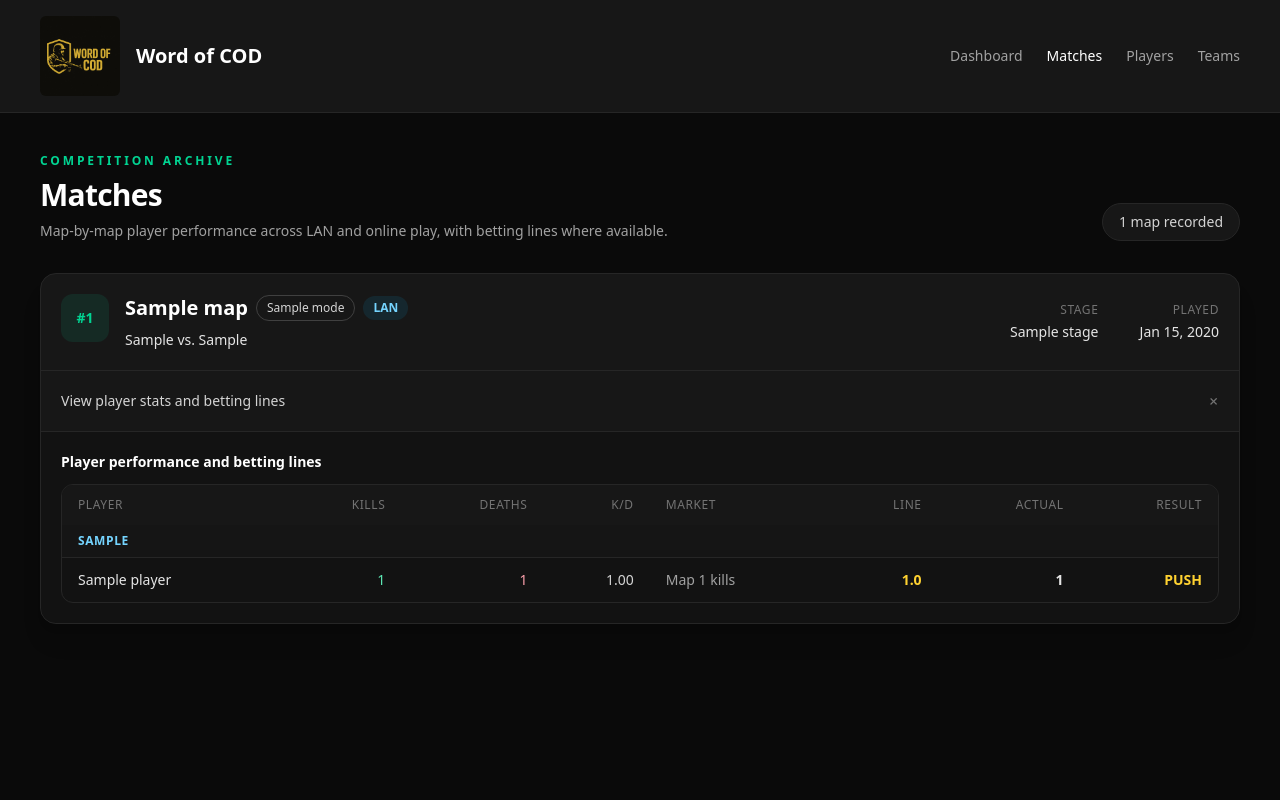
After one commit to word-of-cod/woc, a Django app: page /matches/ in a window 1280 px wide, after a click that opens the changed part. The commit adds this page. Run offline with Django 5.2, Linux system fonts and the light colour scheme; tables that the repository leaves empty hold one stand-in row (values such as "Sample post"); some libraries are stand-ins or nearby versions.

Commit message:
18 create matches page (#25)
* created matches page and integrated with the newly pulled data from the breaking point api

* whoops forgot to save these

```diff
--- a/woc-app/src/models.py
+++ b/woc-app/src/models.py
@@ -188,6 +188,12 @@ class PlayerGameStat(models.Model):
         self.full_clean()
         return super().save(*args, **kwargs)
 
+    @property
+    def kill_death_ratio(self):
+        if self.deaths == 0:
+            return None
+        return self.kills / self.deaths
+
     def __str__(self):
         return f'{self.player} in game {self.game_id}'
 
--- a/woc-app/src/templates/base.html
+++ b/woc-app/src/templates/base.html
@@ -27,8 +27,14 @@
 
             <!-- NAV LINKS -->
             <nav class="flex items-center gap-6 text-sm">
-                <a href="/" class="text-neutral-400 hover:text-white transition">Dashboard</a>
-                <a href="/matches/" class="text-neutral-400 hover:text-white transition">Matches</a>
+                <a href="{% url 'dashboard' %}"
+                   class="{% if request.resolver_match.url_name == 'dashboard' %}text-white{% else %}text-neutral-400{% endif %} hover:text-white transition">
+                    Dashboard
+                </a>
+                <a href="{% url 'matches' %}"
+                   class="{% if request.resolver_match.url_name == 'matches' %}text-white{% else %}text-neutral-400{% endif %} hover:text-white transition">
+                    Matches
+                </a>
                 <a href="/players/" class="text-neutral-400 hover:text-white transition">Players</a>
                 <a href="/teams/" class="text-neutral-400 hover:text-white transition">Teams</a>
             </nav>
--- /dev/null
+++ b/woc-app/src/templates/matches.html
@@ -0,0 +1,172 @@
+{% extends "base.html" %}
+
+{% block title %}Matches | Word of COD{% endblock %}
+
+{% block content %}
+<section class="mx-auto max-w-7xl">
+    <div class="mb-8 flex flex-col gap-3 sm:flex-row sm:items-end sm:justify-between">
+        <div>
+            <p class="mb-2 text-xs font-semibold uppercase tracking-[0.24em] text-emerald-400">Competition archive</p>
+            <h2 class="text-3xl font-bold tracking-tight text-white">Matches</h2>
+            <p class="mt-2 max-w-2xl text-sm text-neutral-400">
+                Map-by-map player performance across LAN and online play, with betting lines where available.
+            </p>
+        </div>
+        <div class="rounded-full border border-neutral-800 bg-neutral-900 px-4 py-2 text-sm text-neutral-300">
+            {{ total_games }} map{{ total_games|pluralize }} recorded
+        </div>
+    </div>
+
+    <div class="space-y-5">
+        {% for game in games %}
+        <article class="overflow-hidden rounded-2xl border border-neutral-800 bg-neutral-900 shadow-xl shadow-black/10">
+            <div class="flex flex-col gap-5 border-b border-neutral-800 p-5 lg:flex-row lg:items-center lg:justify-between">
+                <div class="flex items-start gap-4">
+                    <div class="flex h-12 w-12 shrink-0 items-center justify-center rounded-xl bg-emerald-400/10 text-sm font-bold text-emerald-400">
+                        #{{ game.game_id }}
+                    </div>
+                    <div>
+                        <div class="flex flex-wrap items-center gap-2">
+                            <h3 class="text-xl font-semibold text-white">{{ game.game_map.name }}</h3>
+                            <span class="rounded-full border border-neutral-700 px-2.5 py-1 text-xs text-neutral-300">
+                                {{ game.mode.name }}
+                            </span>
+                            <span class="rounded-full px-2.5 py-1 text-xs font-semibold {% if game.source == 'LAN' %}bg-sky-400/10 text-sky-300{% else %}bg-violet-400/10 text-violet-300{% endif %}">
+                                {{ game.get_source_display }}
+                            </span>
+                        </div>
+                        <p class="mt-2 text-sm text-neutral-400">
+                            <span class="font-medium text-neutral-200">{{ game.matchup_label }}</span>
+                        </p>
+                    </div>
+                </div>
+
+                <div class="grid grid-cols-2 gap-x-8 gap-y-2 text-sm lg:text-right">
+                    <div>
+                        <p class="text-xs uppercase tracking-wider text-neutral-500">Stage</p>
+                        <p class="mt-1 text-neutral-200">{{ game.stage.name }}</p>
+                    </div>
+                    <div>
+                        <p class="text-xs uppercase tracking-wider text-neutral-500">Played</p>
+                        <time class="mt-1 block text-neutral-200" datetime="{{ game.event_date|date:'c' }}">
+                            {{ game.event_date|date:"M j, Y" }}
+                        </time>
+                    </div>
+                </div>
+            </div>
+
+            <details class="group">
+                <summary class="flex cursor-pointer list-none items-center justify-between px-5 py-4 text-sm font-medium text-neutral-300 transition hover:bg-neutral-800/50 hover:text-white">
+                    <span>View player stats{% if game.has_betting_lines %} and betting lines{% endif %}</span>
+                    <span class="text-lg text-neutral-500 transition group-open:rotate-45">+</span>
+                </summary>
+
+                <div class="border-t border-neutral-800 bg-neutral-950/40 p-5">
+                    <h4 class="mb-3 text-sm font-semibold text-white">
+                        Player performance{% if game.has_betting_lines %} and betting lines{% endif %}
+                    </h4>
+                    <div class="overflow-x-auto rounded-xl border border-neutral-800">
+                        <table class="w-full text-left text-sm">
+                            <thead class="bg-neutral-900 text-xs uppercase tracking-wider text-neutral-500">
+                                <tr>
+                                    <th class="px-4 py-3 font-medium">Player</th>
+                                    <th class="px-4 py-3 text-right font-medium">Kills</th>
+                                    <th class="px-4 py-3 text-right font-medium">Deaths</th>
+                                    <th class="px-4 py-3 text-right font-medium">K/D</th>
+                                    {% if game.has_betting_lines %}
+                                        <th class="px-4 py-3 font-medium">Market</th>
+                                        <th class="px-4 py-3 text-right font-medium">Line</th>
+                                        <th class="px-4 py-3 text-right font-medium">Actual</th>
+                                        <th class="px-4 py-3 text-right font-medium">Result</th>
+                                    {% endif %}
+                                </tr>
+                            </thead>
+                            <tbody class="divide-y divide-neutral-800">
+                                {% for team_group in game.team_groups %}
+                                <tr class="bg-neutral-900/70">
+                                    <th colspan="{% if game.has_betting_lines %}8{% else %}4{% endif %}" scope="rowgroup" class="px-4 py-2 text-xs font-semibold uppercase tracking-wider text-sky-300">
+                                        {{ team_group.name }}
+                                    </th>
+                                </tr>
+                                {% for row in team_group.rows %}
+                                <tr>
+                                    <td class="px-4 py-3 font-medium text-neutral-200">{{ row.player.name }}</td>
+                                    <td class="px-4 py-3 text-right text-emerald-300">
+                                        {% if row.stat %}{{ row.stat.kills }}{% else %}&mdash;{% endif %}
+                                    </td>
+                                    <td class="px-4 py-3 text-right text-rose-300">
+                                        {% if row.stat %}{{ row.stat.deaths }}{% else %}&mdash;{% endif %}
+                                    </td>
+                                    <td class="px-4 py-3 text-right text-neutral-300">
+                                        {% if row.stat and row.stat.kill_death_ratio is not None %}
+                                            {{ row.stat.kill_death_ratio|floatformat:2 }}
+                                        {% else %}
+                                            &mdash;
+                                        {% endif %}
+                                    </td>
+                                    {% if game.has_betting_lines %}
+                                    <td class="px-4 py-3 text-neutral-400">
+                                        {% for item in row.lines %}
+                                            <div{% if not forloop.last %} class="mb-1"{% endif %}>{{ item.line.get_market_display }}</div>
+                                        {% empty %}
+                                            &mdash;
+                                        {% endfor %}
+                                    </td>
+                                    <td class="px-4 py-3 text-right font-semibold text-amber-300">
+                                        {% for item in row.lines %}
+                                            <div{% if not forloop.last %} class="mb-1"{% endif %}>{{ item.line.line|floatformat:1 }}</div>
+                                        {% empty %}
+                                            &mdash;
+                                        {% endfor %}
+                                    </td>
+                                    <td class="px-4 py-3 text-right font-semibold text-neutral-200">
+                                        {% for item in row.lines %}
+                                            <div{% if not forloop.last %} class="mb-1"{% endif %}>
+                                                {% if item.actual_value is not None %}{{ item.actual_value }}{% else %}&mdash;{% endif %}
+                                            </div>
+                                        {% empty %}
+                                            &mdash;
+                                        {% endfor %}
+                                    </td>
+                                    <td class="px-4 py-3 text-right font-semibold">
+                                        {% for item in row.lines %}
+                                            <div class="{% if item.outcome == 'OVER' %}text-emerald-300{% elif item.outcome == 'UNDER' %}text-rose-300{% elif item.outcome == 'PUSH' %}text-amber-300{% else %}text-neutral-500{% endif %}{% if not forloop.last %} mb-1{% endif %}">
+                                                {{ item.outcome }}
+                                            </div>
+                                        {% empty %}
+                                            &mdash;
+                                        {% endfor %}
+                                    </td>
+                                    {% endif %}
+                                </tr>
+                                {% endfor %}
+                                {% empty %}
+                                <tr><td colspan="{% if game.has_betting_lines %}8{% else %}4{% endif %}" class="px-4 py-5 text-center text-neutral-500">No player data recorded.</td></tr>
+                                {% endfor %}
+                            </tbody>
+                        </table>
+                    </div>
+                </div>
+            </details>
+        </article>
+        {% empty %}
+        <div class="rounded-2xl border border-dashed border-neutral-800 px-6 py-16 text-center">
+            <h3 class="text-lg font-semibold text-white">No matches yet</h3>
+            <p class="mt-2 text-sm text-neutral-500">Seed or import game data to populate this page.</p>
+        </div>
+        {% endfor %}
+    </div>
+
+    {% if page_obj.paginator.num_pages > 1 %}
+    <nav class="mt-8 flex items-center justify-center gap-3" aria-label="Matches pagination">
+        {% if page_obj.has_previous %}
+            <a href="?page={{ page_obj.previous_page_number }}" class="rounded-lg border border-neutral-700 bg-neutral-900 px-4 py-2 text-sm text-neutral-300 hover:border-neutral-600 hover:text-white">Previous</a>
+        {% endif %}
+        <span class="text-sm text-neutral-500">Page {{ page_obj.number }} of {{ page_obj.paginator.num_pages }}</span>
+        {% if page_obj.has_next %}
+            <a href="?page={{ page_obj.next_page_number }}" class="rounded-lg border border-neutral-700 bg-neutral-900 px-4 py-2 text-sm text-neutral-300 hover:border-neutral-600 hover:text-white">Next</a>
+        {% endif %}
+    </nav>
+    {% endif %}
+</section>
+{% endblock %}
--- a/woc-app/src/urls.py
+++ b/woc-app/src/urls.py
@@ -2,5 +2,6 @@ from django.urls import path
 from src import views
 
 urlpatterns = [
-    path('', views.dashboard, name='dashboard'),  # Map the root URL to the index view
+    path('', views.dashboard, name='dashboard'),
+    path('matches/', views.matches, name='matches'),
 ]
--- a/woc-app/src/views.py
+++ b/woc-app/src/views.py
@@ -1,6 +1,38 @@
+from django.core.paginator import Paginator
 from django.shortcuts import render
 
-from .selectors import recent_games
+from .selectors import games_for_matches_page, recent_games
+
+
+def evaluate_betting_line(*, line, stat):
+    if stat is None:
+        return {
+            'line': line,
+            'actual_value': None,
+            'outcome': 'PENDING',
+        }
+
+    if line.market.endswith('_KILLS'):
+        actual_value = stat.kills
+    elif line.market.endswith('_DEATHS'):
+        actual_value = stat.deaths
+    else:
+        actual_value = None
+
+    if actual_value is None:
+        outcome = 'PENDING'
+    elif actual_value > line.line:
+        outcome = 'OVER'
+    elif actual_value < line.line:
+        outcome = 'UNDER'
+    else:
+        outcome = 'PUSH'
+
+    return {
+        'line': line,
+        'actual_value': actual_value,
+        'outcome': outcome,
+    }
 
 
 def dashboard(request):
@@ -13,3 +45,69 @@ def dashboard(request):
             'games': games,
         },
     )
+
+
+def matches(request):
+    paginator = Paginator(games_for_matches_page(), 25)
+    page_obj = paginator.get_page(request.GET.get('page'))
+    games = page_obj.object_list
+
+    for game in games:
+        stats = list(game.player_stats.all())
+        lines_by_player = {}
+        betting_lines = list(game.betting_lines.all())
+        for line in betting_lines:
+            lines_by_player.setdefault(line.player_id, []).append(line)
+
+        game.team_names = sorted({stat.team for stat in stats})
+        game.has_betting_lines = bool(betting_lines)
+        if len(game.team_names) > 1:
+            game.matchup_label = ' vs. '.join(game.team_names)
+        elif game.team_names:
+            game.matchup_label = f'{game.team_names[0]} vs. {game.opponent}'
+        else:
+            game.matchup_label = f'Unknown team vs. {game.opponent}'
+        rows_by_team = {}
+
+        for stat in stats:
+            player_lines = lines_by_player.pop(stat.player_id, [])
+            rows_by_team.setdefault(stat.team, []).append(
+                {
+                    'player': stat.player,
+                    'stat': stat,
+                    'lines': [
+                        evaluate_betting_line(line=line, stat=stat)
+                        for line in player_lines
+                    ],
+                }
+            )
+
+        for remaining_lines in lines_by_player.values():
+            rows_by_team.setdefault('Team not recorded', []).append(
+                {
+                    'player': remaining_lines[0].player,
+                    'stat': None,
+                    'lines': [
+                        evaluate_betting_line(line=line, stat=None)
+                        for line in remaining_lines
+                    ],
+                }
+            )
+
+        game.team_groups = [
+            {
+                'name': team_name,
+                'rows': rows_by_team[team_name],
+            }
+            for team_name in sorted(rows_by_team)
+        ]
+
+    return render(
+        request,
+        'matches.html',
+        {
+            'games': games,
+            'page_obj': page_obj,
+            'total_games': paginator.count,
+        },
+    )
```
Also changed, not shown: woc-app/src/selectors.py (+33 -1 lines), woc-app/src/tests/test_views.py (added, +103 -0 lines), woc-app/theme/static/css/dist/styles.css.
